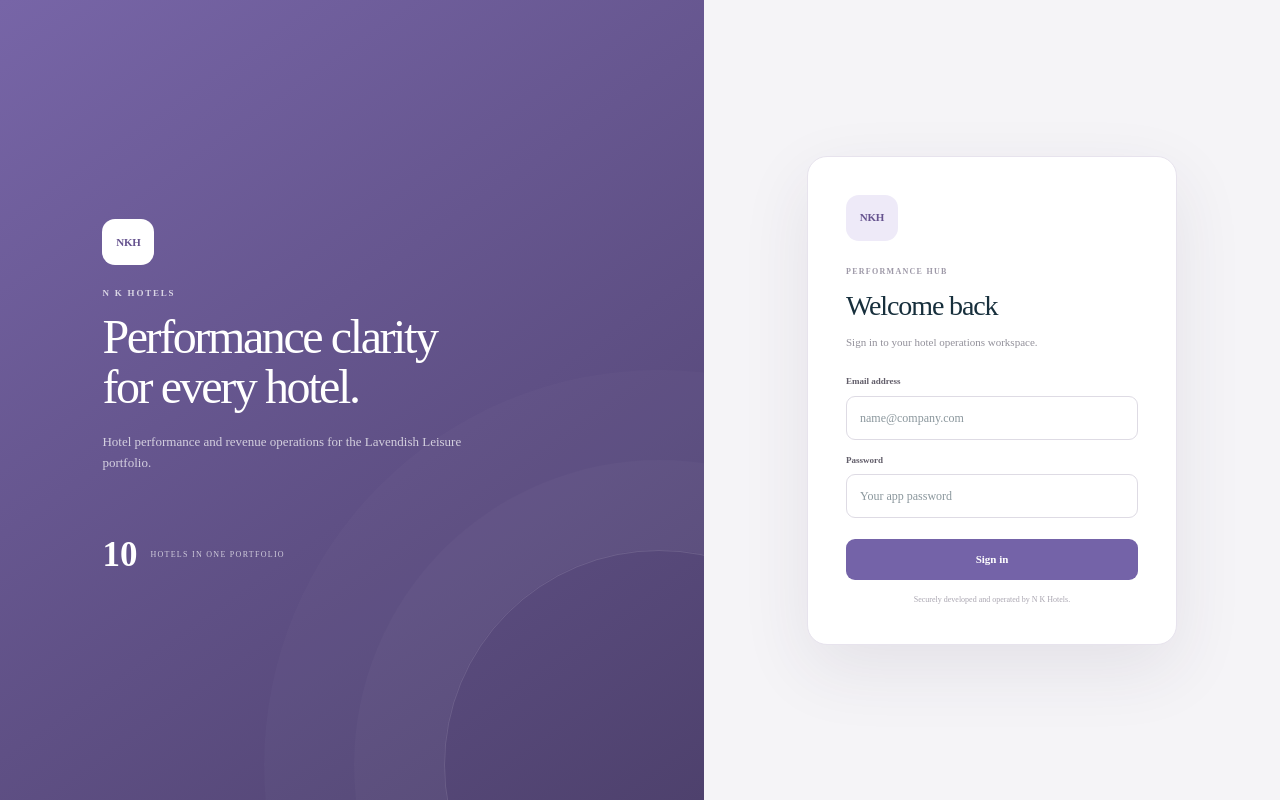
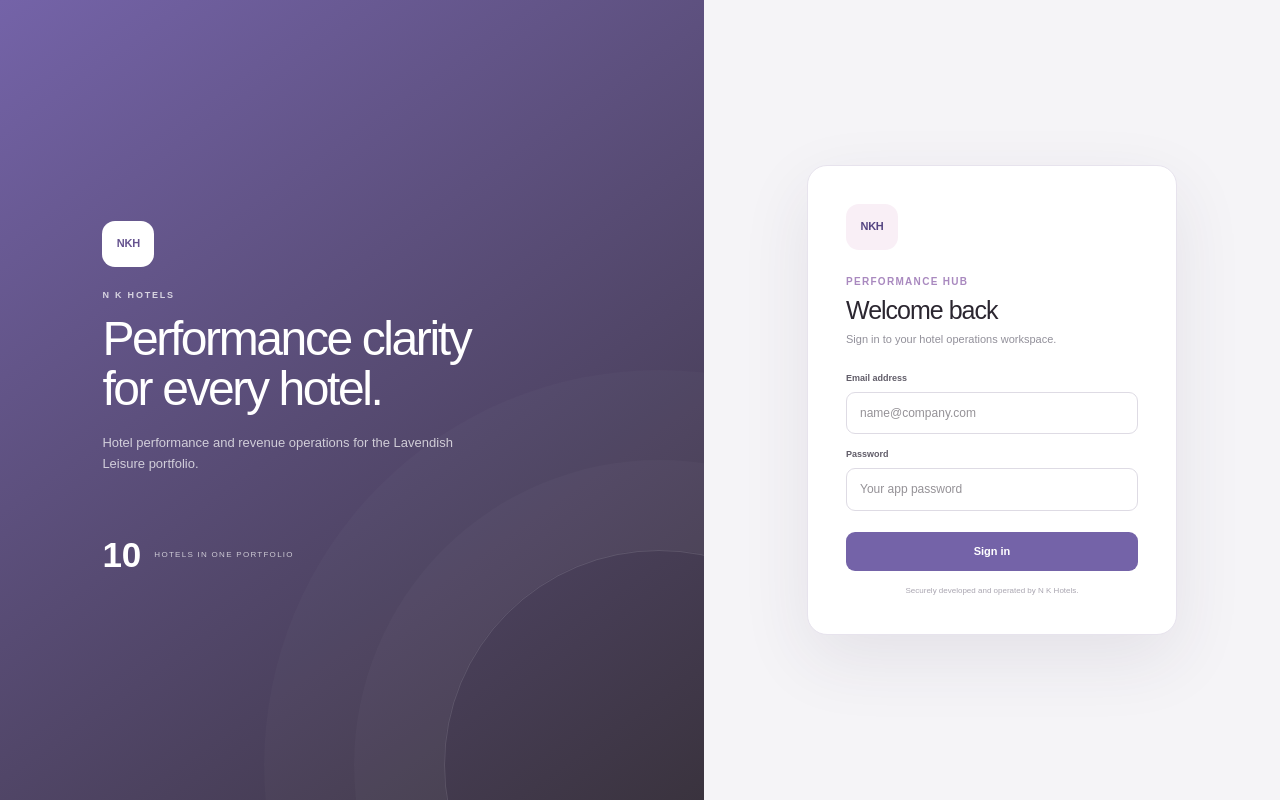
Before and after one commit to namalkodithuwakku/Lavendish, a Next.js app: page /login in a window 1280 px wide. Built offline with nearby package versions, Linux system fonts and the light colour scheme.

Commit message:
Standardize NKH Performance Hub typography and Lavendish colour system

```diff
--- a/app/group-overview/group-overview.css
+++ b/app/group-overview/group-overview.css
@@ -1,4 +1,4 @@
-:root { --group-purple:#6e589f; --group-ink:#171426; --group-muted:#777181; --group-line:#e4e1e8; --group-bg:#f5f4f7; }
+:root { --group-purple:#7463a8; --group-ink:#2b2630; --group-muted:#77717d; --group-line:#e6dfe6; --group-bg:#f8f4f7; }
 * { box-sizing:border-box; }
 .group-shell { min-height:100vh; background:var(--group-bg); color:var(--group-ink); }
 .group-topbar { height:76px; margin-left:68px; display:flex; align-items:center; justify-content:space-between; gap:24px; padding:0 32px; border-bottom:1px solid var(--group-line); background:#fff; position:sticky; top:0; z-index:20; }
--- a/app/intelligence/professional-alerts.css
+++ b/app/intelligence/professional-alerts.css
@@ -1,4 +1,4 @@
-.integrated-alerts{--a-ink:#182830;--a-muted:#667780;--a-line:#dfe7ea}
+.integrated-alerts{--a-ink:#2b2630;--a-muted:#77717d;--a-line:#e6dfe6}
 .integrated-alerts .alerts-page{width:min(1320px,calc(100% - 48px));padding:22px 0 56px;color:var(--a-ink)}
 .integrated-alerts .alerts-title{gap:20px}.integrated-alerts .alerts-title p{margin-bottom:5px;font-size:10px}.integrated-alerts .alerts-title h1{margin-bottom:5px;font-size:25px;line-height:1.15}.integrated-alerts .alerts-title span{color:var(--a-muted);font-size:12px;line-height:1.45}.integrated-alerts .alerts-title>button{height:38px;border:0;border-radius:10px;background:#203743;color:#fff;padding:0 15px;font-size:11px}
 .integrated-alerts .alert-kpis{gap:9px;margin-top:18px}.integrated-alerts .alert-kpis article{padding:14px 15px;border-color:var(--a-line);border-radius:12px}.integrated-alerts .alert-kpis span{font-size:9px}.integrated-alerts .alert-kpis b{margin:6px 0 2px;font-size:24px}.integrated-alerts .alert-kpis small{font-size:10px}
--- a/app/layout.tsx
+++ b/app/layout.tsx
@@ -1,5 +1,4 @@
 import type { Metadata, Viewport } from "next";
-import { Geist, Geist_Mono } from "next/font/google";
 import "./globals.css";
 import "./readability.css";
 import "./mobile-app.css";
@@ -9,16 +8,6 @@ import "./intelligence/mobile-super-app.css";
 import { AuthProvider } from "./auth-provider";
 import { MobileBottomNav } from "./mobile-bottom-nav";
 import { PwaClient } from "./pwa-client";
-
-const geistSans = Geist({
-  variable: "--font-geist-sans",
-  subsets: ["latin"],
-});
-
-const geistMono = Geist_Mono({
-  variable: "--font-geist-mono",
-  subsets: ["latin"],
-});
 
 export const metadata: Metadata = {
   title: { default: "NKH Performance Hub", template: "%s | NKH Performance Hub" },
@@ -54,9 +43,7 @@ export default function RootLayout({
 }>) {
   return (
     <html lang="en">
-      <body
-        className={`${geistSans.variable} ${geistMono.variable} antialiased`}
-      >
+      <body>
         <AuthProvider>{children}<MobileBottomNav /></AuthProvider>
         <PwaClient />
       </body>
--- a/app/product-system.css
+++ b/app/product-system.css
@@ -1,41 +1,98 @@
-/* NKH Performance Hub — shared product identity and readable UI scale. */
+/* NKH Performance Hub — one typography, spacing and Lavendish-aligned palette. */
 :root {
-  --nkh-ink: #172f3c;
-  --nkh-muted: #687984;
-  --nkh-line: #dce3e7;
-  --nkh-surface: #ffffff;
-  --nkh-app-bg: #f4f6f7;
+  --nkh-font: Arial, Helvetica, sans-serif;
+  --nkh-white: #ffffff;
+  --nkh-blush: #f9eff6;
+  --nkh-lilac: #debad8;
+  --nkh-lavender: #a989bf;
   --nkh-purple: #7463a8;
-  --nkh-amber: #f29418;
+  --nkh-purple-deep: #554582;
+  --nkh-charcoal: #2b2630;
+  --nkh-charcoal-soft: #3a333e;
+  --nkh-muted: #77717d;
+  --nkh-line: #e6dfe6;
+  --nkh-app-bg: #f8f4f7;
 }
 
-html {
-  font-family: var(--font-geist-sans), Inter, ui-sans-serif, system-ui, -apple-system, BlinkMacSystemFont, "Segoe UI", sans-serif;
-}
-
+html,
 body,
 button,
 input,
 select,
 textarea {
-  font-family: inherit !important;
+  font-family: var(--nkh-font) !important;
 }
 
 body {
-  color: var(--nkh-ink);
+  color: var(--nkh-charcoal);
   background: var(--nkh-app-bg);
   font-size: 14px;
+  line-height: 1.4;
   text-rendering: optimizeLegibility;
   -webkit-font-smoothing: antialiased;
 }
 
-/* A consistent minimum range across the occupancy and operations products. */
+/* Shared readable type scale — modelled on the original occupancy pages. */
+.intel-topbar h1,
+.admin-header h1,
+.group-title-row h1,
+.title-row h1 {
+  font-family: var(--nkh-font) !important;
+  font-size: 31px !important;
+  font-weight: 700;
+  line-height: 1.12;
+  letter-spacing: -.035em;
+}
+
+.intel-intro h2,
+.alerts-title h1,
+.login-panel h2 {
+  font-size: 25px !important;
+  line-height: 1.16;
+}
+
+.intel-panel h2,
+.admin-panel-head h2,
+.panel-header h2,
+.group-panel-title h2 {
+  font-size: 18px !important;
+  line-height: 1.25;
+}
+
+.intel-intro p,
+.alerts-title span,
+.admin-header > div > span,
+.group-title-row > div > span,
+.subtext {
+  color: var(--nkh-muted) !important;
+  font-size: 13px !important;
+  line-height: 1.5;
+}
+
 .intel-app small,
 .admin-shell small,
 .group-shell small,
-.alerts-shell small {
-  font-size: max(11px, .72rem);
+.alerts-shell small,
+.integrated-alerts small {
+  font-size: 11px;
   line-height: 1.4;
+}
+
+.intel-menu a > b,
+.rail-nav-link b,
+.admin-nav nav a span {
+  font-size: 13px !important;
+}
+
+.intel-topbar p,
+.alerts-title p,
+.admin-header p,
+.group-title-row p,
+.eyebrow {
+  color: var(--nkh-lavender) !important;
+  font-size: 10px !important;
+  font-weight: 800;
+  letter-spacing: .13em;
 }
 
 .intel-app button,
@@ -46,8 +103,20 @@ body {
 .admin-shell select,
 .group-shell button,
 .group-shell input,
-.group-shell select {
-  font-size: max(12px, .78rem);
+.group-shell select,
+.integrated-alerts button,
+.integrated-alerts select {
+  font-family: var(--nkh-font) !important;
+  font-size: 12px;
+}
+
+/* One surface and border language across every module. */
+.intel-app,
+.group-shell,
+.admin-shell,
+.alerts-shell {
+  color: var(--nkh-charcoal);
+  background: var(--nkh-app-bg);
 }
 
 .intel-main,
@@ -56,6 +125,144 @@ body {
 .admin-page,
 .alerts-page {
   isolation: isolate;
+}
+
+.intel-card,
+.intel-panel,
+.property-ai-card,
+.schedule-row,
+.alerts-filter,
+.alert-card,
+.alert-kpis article,
+.admin-panel,
+.admin-stats article,
+.number-card,
+.calendar-panel,
+.snapshot-panel,
+.source-panel,
+.group-calendar-panel,
+.group-day-summary,
+.group-hotel-panel,
+.group-kpis article {
+  border-color: var(--nkh-line) !important;
+  background-color: var(--nkh-white);
+  box-shadow: 0 5px 20px rgba(43, 38, 48, .045);
+}
+
+/* Product navigation stays NKH; colour treatment transitions through Lavendish. */
+.intel-rail {
+  background: linear-gradient(180deg, var(--nkh-charcoal-soft), var(--nkh-charcoal)) !important;
+  box-shadow: 12px 0 32px rgba(35, 31, 32, .18);
+}
+
+.intel-menu a:hover {
+  background: #463d4a !important;
+}
+
+.intel-menu a.active {
+  border-color: #665a6c !important;
+  border-left-color: var(--nkh-lavender) !important;
+  background: #4a404f !important;
+}
+
+.intel-menu a.active > span,
+.intel-menu a > span {
+  border-color: #b8a2bd !important;
+  color: #ead9e7 !important;
+}
+
+.intel-brand > span {
+  background: linear-gradient(145deg, var(--nkh-lavender), var(--nkh-purple)) !important;
+  box-shadow: 0 8px 18px rgba(116, 99, 168, .25) !important;
+}
+
+.intel-brand small,
+.intel-menu-label {
+  color: #d7bad2 !important;
+}
+
+.intel-master > span {
+  background: linear-gradient(145deg, var(--nkh-lilac), var(--nkh-lavender)) !important;
+  color: var(--nkh-charcoal) !important;
+}
+
+.intel-topbar .intel-primary,
+.intel-primary,
+.integrated-alerts .alerts-title > button,
+.ops-command > button,
+.login-panel form > button {
+  border-color: var(--nkh-purple) !important;
+  background: var(--nkh-purple) !important;
+  color: #fff !important;
+}
+
+.intel-topbar .intel-primary:hover,
+.intel-primary:hover,
+.integrated-alerts .alerts-title > button:hover,
+.ops-command > button:hover {
+  background: var(--nkh-purple-deep) !important;
+}
+
+.intel-card.orange,
+.intel-card.teal,
+.intel-card.purple {
+  border-top-color: var(--nkh-lavender) !important;
+}
+
+.intel-card.purple,
+.alert-kpis article:nth-child(3) {
+  border-top-color: var(--nkh-purple) !important;
+}
+
+.completion i,
+.source-bar i,
+.meter span,
+.ops-meter i {
+  background: var(--nkh-purple) !important;
+}
+
+.property-ai-card header > span,
+.intel-empty > span,
+.settings-access-link > span,
+.alert-hotel > span,
+.pwa-install-mark,
+.mobile-more-sheet a > span {
+  color: var(--nkh-purple-deep) !important;
+  background: var(--nkh-blush) !important;
+}
+
+.settings-access-link,
+.alert-rates,
+.ota-recommendation,
+.ops-recommendation {
+  border-color: var(--nkh-line) !important;
+  background: linear-gradient(135deg, var(--nkh-blush), #fff) !important;
+}
+
+.integrated-alerts .alerts-filter button.active,
+.yield-workspace-tabs button.active,
+.mobile-bottom-nav a.active,
+.mobile-bottom-nav button.active,
+.intel-mobile-nav a.active,
+.intel-mobile-nav button.active,
+.mobile-more-sheet a.active {
+  border-color: var(--nkh-lavender) !important;
+  color: var(--nkh-purple-deep) !important;
+  background: var(--nkh-blush) !important;
+}
+
+.mobile-bottom-nav a.active::before,
+.mobile-bottom-nav button.active::before {
+  background: var(--nkh-purple) !important;
+}
+
+.login-brand {
+  background: linear-gradient(145deg, var(--nkh-purple), var(--nkh-charcoal-soft)) !important;
+}
+
+.login-logo {
+  color: var(--nkh-purple-deep) !important;
+  background: var(--nkh-blush) !important;
 }
 
 .logo,
@@ -71,28 +278,22 @@ body {
   font-size: 11px;
 }
 
-@media (min-width: 721px) {
+@media (max-width: 720px) {
+  body {
+    font-size: 14px;
+  }
+
   .intel-topbar h1,
   .admin-header h1,
   .group-title-row h1,
   .title-row h1 {
-    font-weight: 720;
-    letter-spacing: -.035em;
+    font-size: 24px !important;
   }
 
-  .intel-panel,
-  .intel-card,
-  .admin-panel,
-  .calendar-panel,
-  .snapshot-panel,
-  .source-panel {
-    box-shadow: 0 5px 20px rgba(21, 47, 60, .045);
-  }
-}
-
-@media (max-width: 720px) {
-  body {
-    font-size: 14px;
+  .intel-intro h2,
+  .alerts-title h1,
+  .login-panel h2 {
+    font-size: 22px !important;
   }
 
   .intel-topbar,
@@ -100,8 +301,8 @@ body {
   .group-topbar,
   .admin-header,
   .alerts-topbar {
-    border-bottom: 1px solid rgba(218, 225, 229, .92);
-    box-shadow: 0 4px 18px rgba(22, 47, 60, .045);
+    border-bottom: 1px solid rgba(230, 223, 230, .95);
+    box-shadow: 0 4px 18px rgba(43, 38, 48, .05);
   }
 
   .intel-page,
@@ -126,6 +327,7 @@ body {
   input,
   select,
   textarea {
+    font-family: var(--nkh-font) !important;
     font-size: 16px !important;
   }
 
```
Also changed, not shown: app/globals.css, app/intelligence/intelligence.css.
